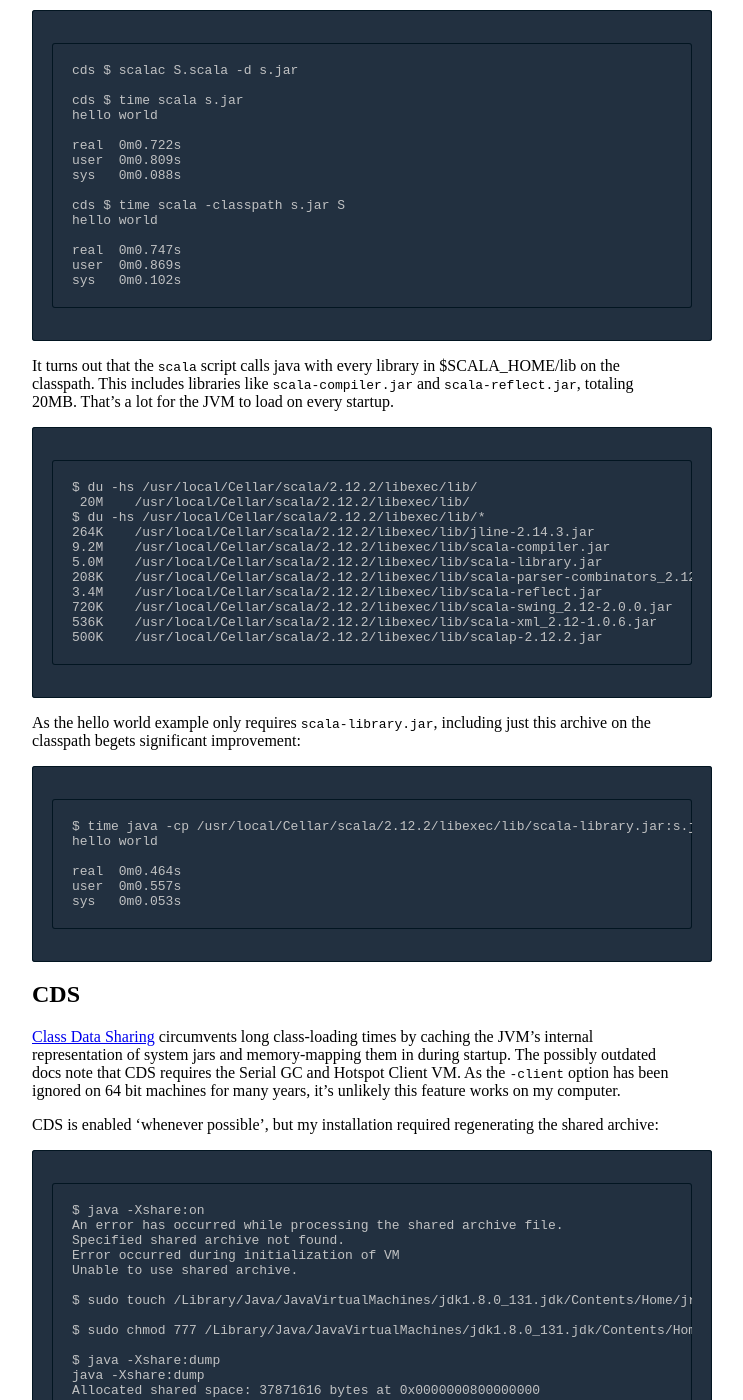
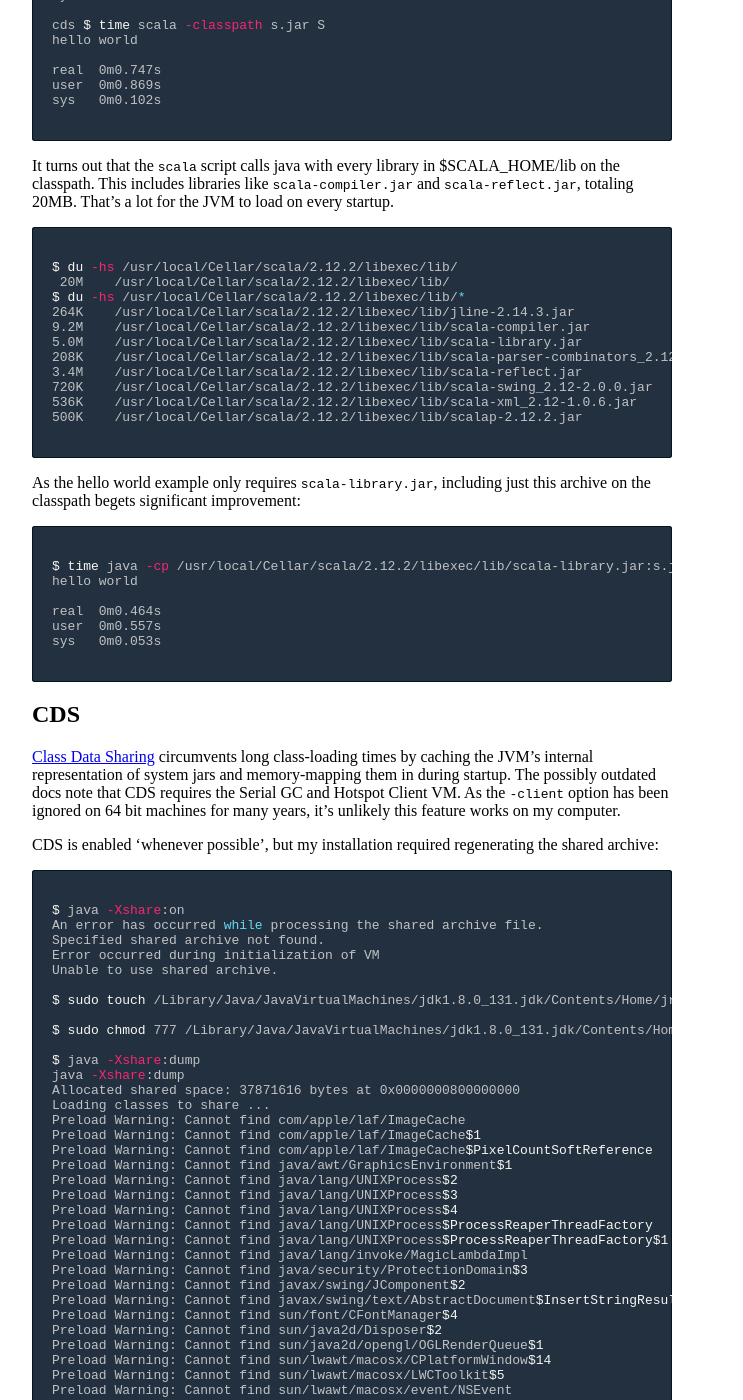
Before and after one commit to AugustNagro/augustnagro.github.io, a Jekyll site: the page built from _posts/2017-6-9-jvm-startup.md, in a window 1280 px wide and 1400 px high, scrolled down 1531 px. Shown: the whole window, without its empty margins (288-1031 px from the left). Built offline with Jekyll 4.4.1, drawn with Linux system fonts in a browser that asks for light colours; comment, search, counter and statistics services are not loaded; some of the changed text lies outside the part shown.

Commit message:
improved formatting, updated about.html

````diff
--- a/_posts/2017-6-9-jvm-startup.md
+++ b/_posts/2017-6-9-jvm-startup.md
@@ -6,7 +6,7 @@
 
 The JVM's Achilles heel is long startup times. This is especially true for Scala programs, which require megabytes of additional jars on the classpath. On my 2015 i5 8gb ram Macbook Pro with Scala 2.12.2 and Java 8, the following takes over one second to execute:
 
-```
+{% highlight bash %}
 $ cat S.scala
 object S { def main(args: Array[String]): Unit = println("hello world") }
 
@@ -16,9 +16,9 @@
 real  0m1.107s
 user  0m0.953s
 sys   0m0.106s
-```
+{% endhighlight %}
 An equivalent C program is nearly instantaneous:
-```
+{% highlight bash %}
 $ cat C.cpp
 #include <stdio.h>
 
@@ -34,9 +34,9 @@
 real  0m0.004s
 user  0m0.001s
 sys   0m0.001s
-```
+{% endhighlight %}
 Python is also much faster:
-```
+{% highlight bash %}
 $ cat P.py
 print("hello world")
 
@@ -46,13 +46,13 @@
 real  0m0.029s
 user  0m0.015s
 sys   0m0.009s
-```
+{% endhighlight %}
 
 Using `time` is not a scientific means of benchmarking, but is illustrative enough to show Scala's handicap. Being a common frustration of the world's most engineered virtual machine, significant effort has been invested in mechanisms to lower coldstart numbers. These include JVM features like Class Data Sharing (CDS), AppCDS, Modular Runtime Images, Ahead of Time Compilation, and third party devlopments such as Scala Native and Nailgun.
 
 But first, startup time can be improved using the tools provided. A simple speedup is compiling `S.scala` beforehand:
 
-```
+{% highlight bash %}
 $ scalac S.scala
 
 $ time scala S
@@ -61,11 +61,11 @@
 real  0m0.741s
 user  0m0.866s
 sys   0m0.097s
-```
+{% endhighlight %}
 
 Packaging the class in a jar yields similar execution time:
 
-```
+{% highlight bash %}
 cds $ scalac S.scala -d s.jar
 
 cds $ time scala s.jar
@@ -81,11 +81,11 @@
 real  0m0.747s
 user  0m0.869s
 sys   0m0.102s
-```
+{% endhighlight %}
 
 It turns out that the `scala` script calls java with every library in $SCALA_HOME/lib on the classpath. This includes libraries like `scala-compiler.jar` and `scala-reflect.jar`, totaling 20MB. That's a lot for the JVM to load on every startup.
 
-```
+{% highlight bash %}
 $ du -hs /usr/local/Cellar/scala/2.12.2/libexec/lib/
  20M	/usr/local/Cellar/scala/2.12.2/libexec/lib/
 $ du -hs /usr/local/Cellar/scala/2.12.2/libexec/lib/*
@@ -97,17 +97,17 @@
 720K	/usr/local/Cellar/scala/2.12.2/libexec/lib/scala-swing_2.12-2.0.0.jar
 536K	/usr/local/Cellar/scala/2.12.2/libexec/lib/scala-xml_2.12-1.0.6.jar
 500K	/usr/local/Cellar/scala/2.12.2/libexec/lib/scalap-2.12.2.jar
-```
+{% endhighlight %}
 As the hello world example only requires `scala-library.jar`, including just this archive on the classpath begets significant improvement:
 
-```
+{% highlight bash %}
 $ time java -cp /usr/local/Cellar/scala/2.12.2/libexec/lib/scala-library.jar:s.jar S
 hello world
 
 real  0m0.464s
 user  0m0.557s
 sys   0m0.053s
-```
+{% endhighlight %}
 
 ## CDS
 
@@ -115,7 +115,7 @@
 
 CDS is enabled 'whenever possible', but my installation required regenerating the shared archive:
 
-```
+{% highlight bash %}
 $ java -Xshare:on
 An error has occurred while processing the shared archive file.
 Specified shared archive not found.
@@ -165,27 +165,27 @@
 md space:   1400192 [  8.7% of total] out of   4194304 bytes [33.4% used] at 0x0000000802000000
 mc space:     34053 [  0.2% of total] out of    122880 bytes [27.7% used] at 0x0000000802400000
 total   :  16049109 [100.0% of total] out of  37871616 bytes [42.4% used]
-```
+{% endhighlight %}
 
 Using CDS has very little impact:
 
-```
+{% highlight bash %}
 $ time java -Xshare:on -cp /usr/local/Cellar/scala/2.12.2/libexec/lib/scala-library.jar:s.jar S
 hello world
 
 real  0m0.447s
 user  0m0.545s
 sys   0m0.053s
-```
+{% endhighlight %}
 
-```
+{% highlight bash %}
 time java -client -XX:+UseSerialGC -Xshare:on -cp /usr/local/Cellar/scala/2.12.2/libexec/lib/scala-library.jar:s.jar S
 hello world
 
 real  0m0.436s
 user  0m0.532s
 sys   0m0.050s
-```
+{% endhighlight %}
 
 ## AppCDS
 
@@ -193,18 +193,18 @@
 
 Following the guide we create `s.classlist`:
 
-```
+{% highlight bash %}
 $ java -Xshare:off -XX:+UnlockCommercialFeatures -XX:DumpLoadedClassList=s.classlist \
 -XX:+UseAppCDS -cp /usr/local/Cellar/scala/2.12.2/libexec/lib/scala-library.jar:s.jar S
-```
+{% endhighlight %}
 Use it to generate a custom `s.jsa` cache,
-```
+{% highlight bash %}
 $ java -XX:+UnlockCommercialFeatures -Xshare:dump -XX:+UseAppCDS \
 -XX:SharedArchiveFile=s.jsa -XX:SharedClassListFile=s.classlist \
 -cp /usr/local/Cellar/scala/2.12.2/libexec/lib/scala-library.jar:s.jar
-```
+{% endhighlight %}
 And then run with the archive:
-```
+{% highlight bash %}
 $ time java -XX:+UnlockCommercialFeatures -Xshare:on -XX:+UseAppCDS \
 -XX:SharedArchiveFile=s.jsa \
 -cp /usr/local/Cellar/scala/2.12.2/libexec/lib/scala-library.jar:s.jar S
@@ -213,7 +213,7 @@
 real  0m0.173s
 user  0m0.226s
 sys   0m0.035s
-```
+{% endhighlight %}
 A big improvement.
 
 ## Modular Runtime Images
@@ -221,7 +221,7 @@
 [Jlink](http://openjdk.java.net/jeps/282) is part of Java 9's Project Jigsaw and builds custom runtime images. Scala doesn't yet support Java 9, so Java sources were used.
 
 With the compiled `Main.java`, startup is ~100ms in JDK 8
-```
+{% highlight bash %}
 $ cat Main.scala
 public class Main {
   public static void main(String[] args) {
@@ -234,9 +234,9 @@
 real  0m0.096s
 user  0m0.073s
 sys   0m0.022s
-```
+{% endhighlight %}
 After switching to JDK9 and building a jre image:
-```
+{% highlight bash %}
 $ jlink --module-path $JAVA_HOME/jmods:mlib --add-modules com.greetings \
 --output greetingapp --launcher
 
@@ -246,31 +246,31 @@
 real  0m0.202s
 user  0m0.092s
 sys   0m0.039s
-```
+{% endhighlight %}
 Quite a bit [slower](https://stackoverflow.com/questions/35180051/is-there-startup-time-regression-in-java-9-ea). The custom jre is very small, though:
-```
+{% highlight bash %}
 $ du -hs greetingapp/
 35MB	greetingapp/
-```
+{% endhighlight %}
 My java 8 jre folder is 178MB.
 
 ## Nailgun
 
 Avoiding startup time completly is possible with [Nailgun](http://martiansoftware.com/nailgun/). Start a background server with:
 
-```
+{% highlight bash %}
 $ brew install nailgun
 $ java -jar /usr/local/Cellar/nailgun/0.9.1/libexec/nailgun-server-0.9.1.jar
 NGServer 0.9.1 started on all interfaces, port 2113.
-```
+{% endhighlight %}
 Add the required jars
 
-```
+{% highlight bash %}
 $ ng ng-cp /usr/local/Cellar/scala/2.12.2/libexec/lib/scala-library.jar
 $ ng ng-cp s.jar
-```
+{% endhighlight %}
 And after the first run (in which the jars are loaded) execution rivals C:
-```
+{% highlight bash %}
 $ ng S
 hello world
 $ time ng S
@@ -279,7 +279,7 @@
 real  0m0.006s
 user  0m0.001s
 sys   0m0.002s
-```
+{% endhighlight %}
 
 This is by far the fastest method on the JVM. Nailgun is partially responsible for the incredibly fast compile times of [CBT (Chris's Build Tool)](https://github.com/cvogt/cbt).
 
@@ -289,7 +289,7 @@
 
 ## Update 6 August 2017:
 It's also possible to improve startup time by removing usage of Scala's standard library. In this case `scala.Predef.println` was replaced with `System.out.println`:
-```
+{% highlight bash %}
 $ cat Main.scala
 object Main {
   def main(args: Array[String]): Unit = {
@@ -303,5 +303,5 @@
 real  0m0.093s
 user  0m0.072s
 sys   0m0.021s
-```
+{% endhighlight %}
 To keep convenience methods like `println`, consider [this article](http://august.nagro.us/removing-scala-predef.html)
````
Also changed, not shown: _posts/2017-9-28-jshell-scripting.md (+4 -4 lines), about.html (+3 -12 lines).
